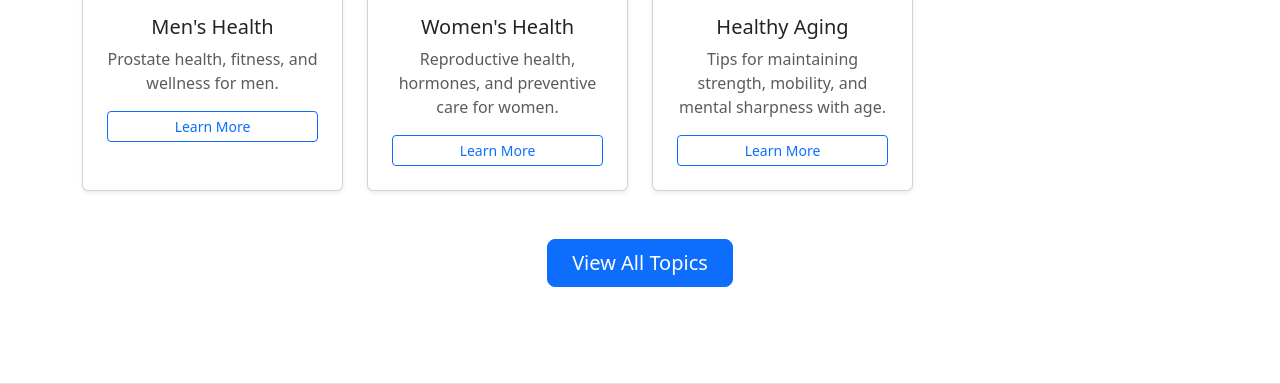
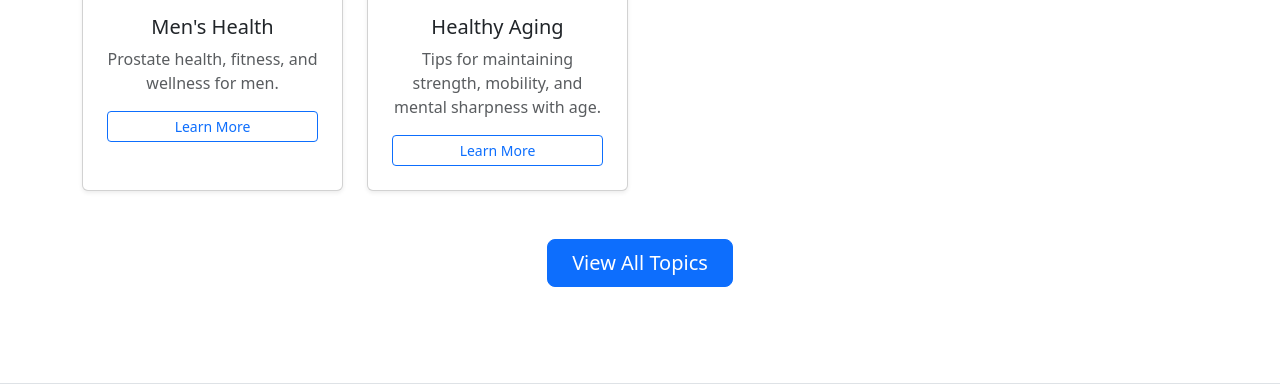
Before and after one commit to mahassantech/A-Collaborative-Platform-for-Public-Health-Stakeholders, a Django app: page /core/myhealth/ in a window 1280 px wide. Shown: the part 1715-2099 px from the top of the page. Run offline with Django 5.2, Linux system fonts and the light colour scheme.

Commit message:
health updated

```diff
--- a/core/templates/core/health.html
+++ b/core/templates/core/health.html
@@ -119,17 +119,6 @@
         </div>
       </div>
 
-      <!-- Women's Health -->
-      <div class="col-md-3">
-        <div class="card shadow-sm h-100 text-center p-4">
-          <img src="{% static 'images/women.jpg' %}" alt="Women's Health" class="img-fluid rounded mb-3">
-          <h5 class="card-title">Women's Health</h5>
-          <p class="text-muted">Reproductive health, hormones, and preventive care for women.</p>
-          <a href="#" class="btn btn-outline-primary btn-sm">Learn More</a>
-        </div>
-      </div>
-
-
       <!-- Healthy Aging -->
       <div class="col-md-3">
         <div class="card shadow-sm h-100 text-center p-4">
```
